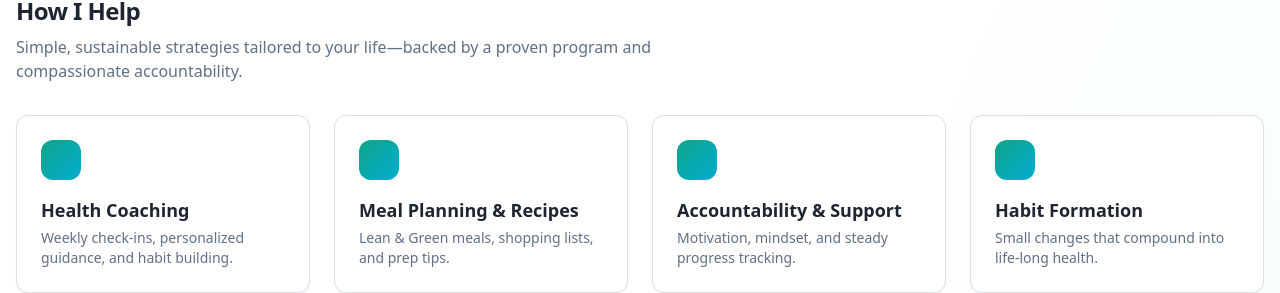
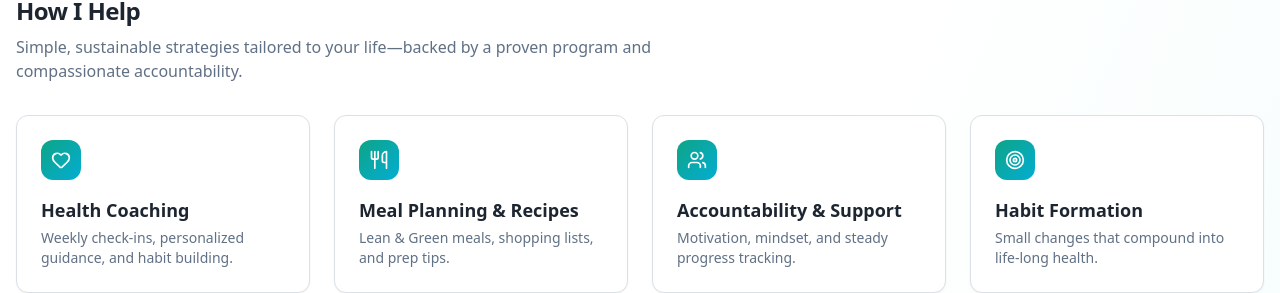
Before and after one commit to Iridium40/rogersoptimalhealth, a React (Vite) app: page / in a window 1280 px wide. Shown: the part 926-1219 px from the top of the page. Built offline with nearby package versions, Linux system fonts and the light colour scheme; no server answers.

Commit message:
Update services list to include icons and render them
cgen-4ec74dd9addf493cba2ab5575f70d7aa

```diff
--- a/client/pages/Index.tsx
+++ b/client/pages/Index.tsx
@@ -110,25 +110,31 @@ export default function Index() {
             {
               title: "Health Coaching",
               desc: "Weekly check-ins, personalized guidance, and habit building.",
+              icon: Heart,
             },
             {
               title: "Meal Planning & Recipes",
               desc: "Lean & Green meals, shopping lists, and prep tips.",
+              icon: Utensils,
             },
             {
               title: "Accountability & Support",
               desc: "Motivation, mindset, and steady progress tracking.",
+              icon: Users,
             },
             {
               title: "Habit Formation",
               desc: "Small changes that compound into life-long health.",
+              icon: Target,
             },
           ].map((s) => (
             <div
               key={s.title}
               className="rounded-xl border bg-card p-6 shadow-sm"
             >
-              <div className="h-10 w-10 rounded-lg bg-gradient-to-br from-primary to-accent" />
+              <div className="flex h-10 w-10 items-center justify-center rounded-lg bg-gradient-to-br from-primary to-accent">
+                <s.icon className="h-5 w-5 text-white" aria-hidden="true" />
+              </div>
               <h3 className="mt-4 text-lg font-semibold">{s.title}</h3>
               <p className="mt-1 text-sm text-muted-foreground">{s.desc}</p>
             </div>
```
